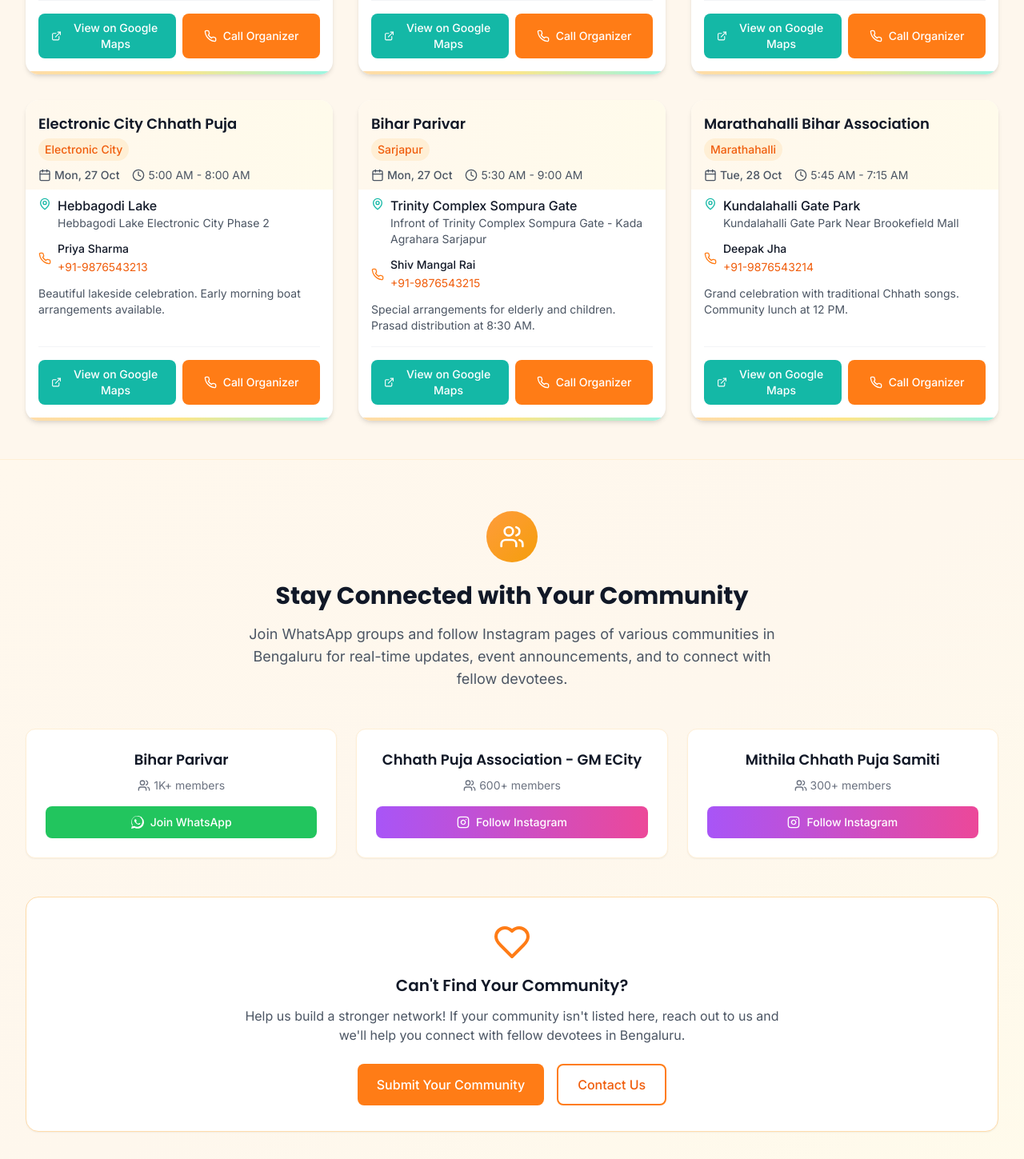
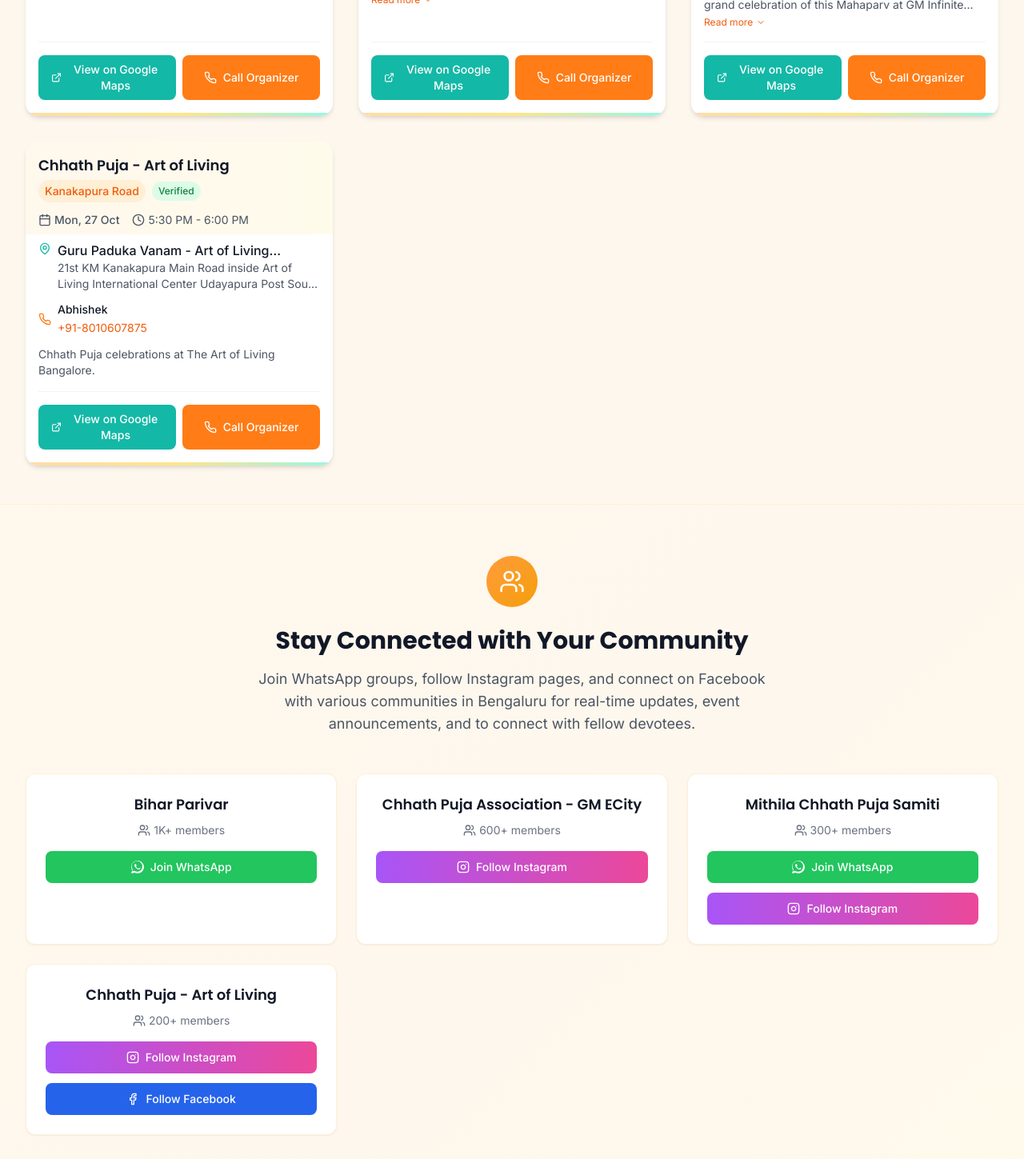
Before and after one commit to vinitshahdeo/chhath-puja, a React (Vite) app: page / in a window 1280 px wide. Shown: the part 1200-2649 px from the top of the page at 80% size. Built offline with nearby package versions, Linux system fonts and the light colour scheme; the HTML template or start-up script is replaced by a standard one.

Commit message:
Updated the correct details

```diff
--- a/src/components/CommunityConnect.jsx
+++ b/src/components/CommunityConnect.jsx
@@ -1,5 +1,5 @@
 import React from 'react';
-import { MessageCircle, Instagram, Users, Heart } from 'lucide-react';
+import { MessageCircle, Instagram, Users, Heart, Facebook } from 'lucide-react';
 
 const CommunityConnect = () => {
   const communities = [
@@ -18,10 +18,18 @@
     },
     {
       name: "Mithila Chhath Puja Samiti",
-      whatsapp: null,
+      whatsapp: "https://chat.whatsapp.com/JiOF4sGRQXI3QKLBa0vUxE",
       instagram: "https://www.instagram.com/mithilachhathpujasamiti/",
       instagramHandle: "@mithilachhathpujasamiti",
       members: "300+"
+    },
+    {
+      name: "Chhath Puja - Art of Living",
+      whatsapp: null,
+      facebook: "https://www.facebook.com/people/Chhath-Puja-at-the-Art-of-Living-Bangalore/61564832832879/",
+      instagram: "https://www.instagram.com/chhathartoflivingblr",
+      instagramHandle: "@chhathartoflivingblr",
+      members: "200+"
     }
   ];
 
@@ -37,7 +45,7 @@
             Stay Connected with Your Community
           </h2>
           <p className="text-lg text-gray-600 max-w-2xl mx-auto">
-            Join WhatsApp groups and follow Instagram pages of various communities
+            Join WhatsApp groups, follow Instagram pages, and connect on Facebook with various communities
             in Bengaluru for real-time updates, event announcements, and to connect
             with fellow devotees.
           </p>
@@ -93,8 +101,25 @@
                     </a>
                   )}
 
-                  {/* Show placeholder if community has neither */}
-                  {!community.whatsapp && !community.instagram && (
+                  {/* Facebook Button - Show only if community has Facebook */}
+                  {community.facebook && (
+                    <a
+                      href={community.facebook}
+                      target="_blank"
+                      rel="noopener noreferrer"
+                      className="w-full group relative inline-flex items-center justify-center space-x-2 px-4 py-2.5 bg-blue-600 hover:bg-blue-700 text-white text-sm font-medium rounded-lg transition-colors duration-200"
+                      aria-label={`Follow ${community.name} on Facebook`}
+                    >
+                      <Facebook className="h-4 w-4" />
+                      <span>Follow Facebook</span>
+                      <div className="absolute top-full mt-2 left-1/2 transform -translate-x-1/2 bg-gray-900 text-white text-xs px-2 py-1 rounded opacity-0 group-hover:opacity-100 transition-opacity duration-200 whitespace-nowrap pointer-events-none">
+                        Follow page for updates
+                      </div>
+                    </a>
+                  )}
+
+                  {/* Show placeholder if community has no social channels */}
+                  {!community.whatsapp && !community.instagram && !community.facebook && (
                     <div className="w-full px-4 py-2.5 bg-gray-100 text-gray-500 text-sm font-medium rounded-lg text-center">
                       Channels coming soon
                     </div>
--- a/src/components/EventCard.jsx
+++ b/src/components/EventCard.jsx
@@ -26,9 +26,16 @@
             <h3 className="font-display font-semibold text-lg text-gray-900 text-clamp-2 mb-1">
               {event.name}
             </h3>
-            <p className="text-sm font-medium text-marigold-600 bg-marigold-100 px-2 py-1 rounded-full inline-block">
-              {event.area}
-            </p>
+            <div className="flex items-center gap-2 mb-1">
+              <p className="text-sm font-medium text-marigold-600 bg-marigold-100 px-2 py-1 rounded-full">
+                {event.area}
+              </p>
+              {event.verified && (
+                <span className="text-xs font-medium text-green-700 bg-green-100 px-2 py-1 rounded-full">
+                  Verified
+                </span>
+              )}
+            </div>
           </div>
           {isToday && (
             <span className="bg-green-100 text-green-800 text-xs font-medium px-2 py-1 rounded-full ml-2 whitespace-nowrap">
--- a/src/components/Footer.jsx
+++ b/src/components/Footer.jsx
@@ -44,7 +44,7 @@
 
               <div className="mt-4">
                 <div className="group relative inline-flex items-center space-x-2 px-3 py-1.5 bg-marigold-500 hover:bg-marigold-600 text-white text-xs rounded-full transition-colors duration-200">
-                  <Clock className="h-4 w-4" />
+                  <Clock className="h-4 w-4 animate-spin" style={{ animationDuration: '60s' }} />
                   <CountdownTimer />
                   <div className="absolute bottom-full mb-2 left-1/2 transform -translate-x-1/2 bg-gray-900 text-white text-xs px-2 py-1 rounded opacity-0 group-hover:opacity-100 transition-opacity duration-200 whitespace-nowrap pointer-events-none z-50">
                     <span className="hidden sm:inline">Chhath Puja begins October 25, 2025</span>
```
Also changed, not shown: public/events.csv.
